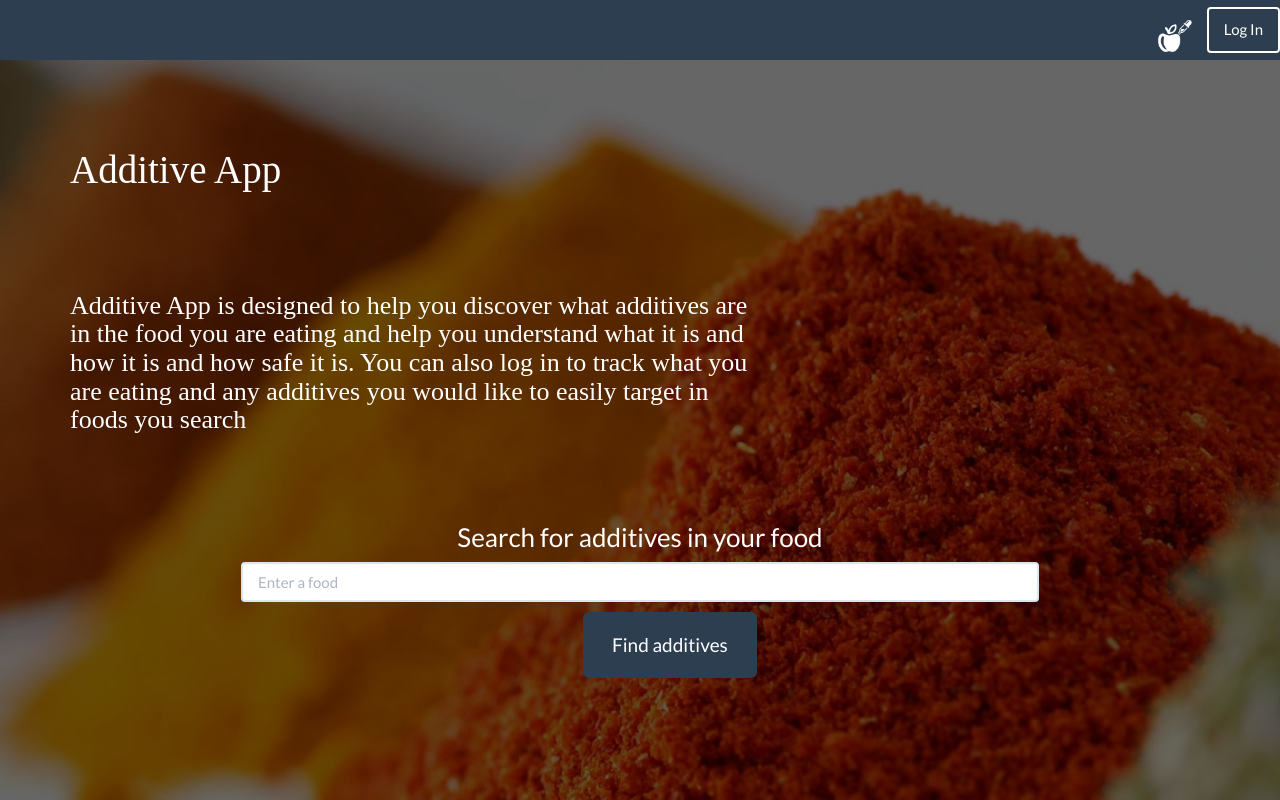
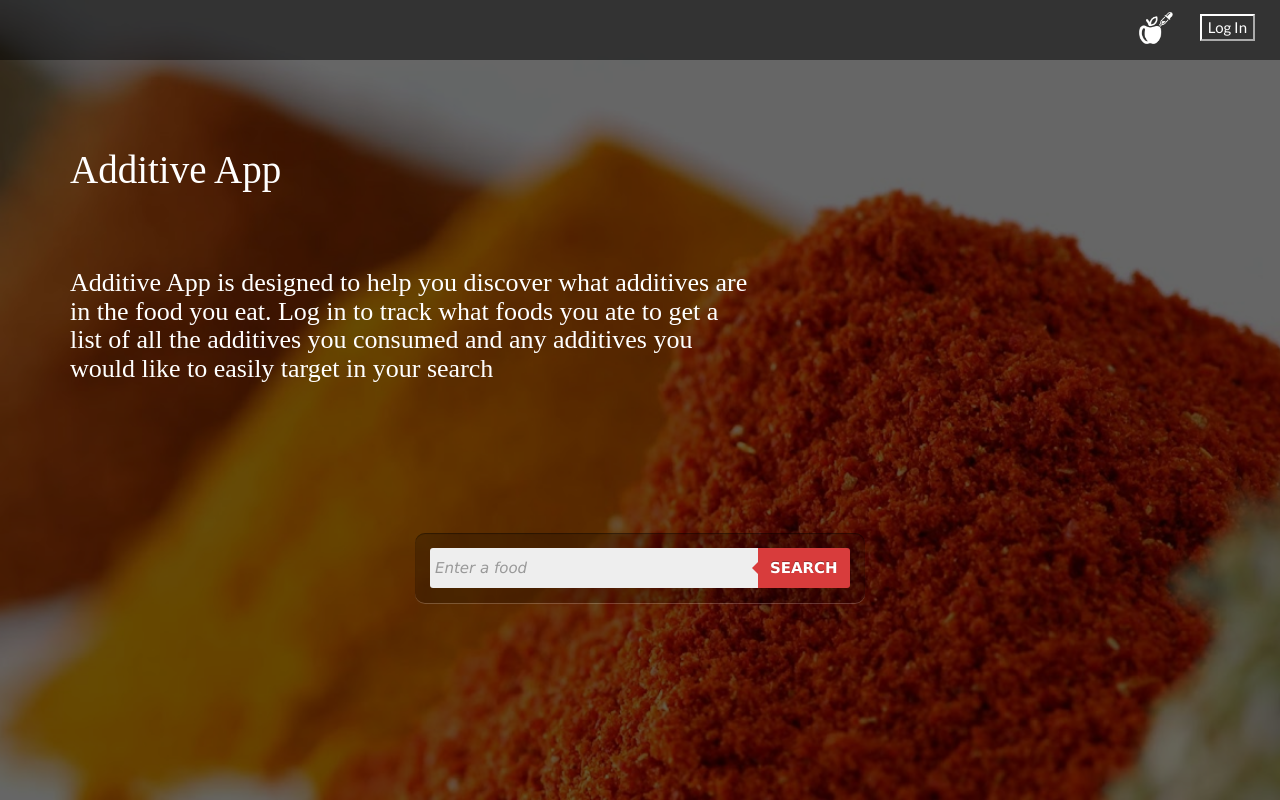
Before and after one commit to gkmarsella/Additives, a Flask app: page / in a window 1280 px wide. Run offline with Flask 2, Linux system fonts and the light colour scheme; some libraries are stand-ins or nearby versions.

Commit message:
added transparancy to nav bar. Changed header text. Added new search bar styling

```diff
--- /dev/null
+++ b/static/search.css
@@ -0,0 +1,111 @@
+.cf:before, .cf:after{
+    content:"";
+    display:table;
+}
+
+.cf:after{
+    clear:both;
+}
+
+.cf{
+    zoom:1;
+}
+
+.form-wrapper {
+    width: 450px;
+    padding: 15px;
+    margin: 150px auto 50px auto;
+    background: #444;
+    background: rgba(0,0,0,.2);
+    border-radius: 10px;
+    box-shadow: 0 1px 1px rgba(0,0,0,.4) inset, 0 1px 0 rgba(255,255,255,.2);
+}
+
+/* Form text input */
+
+.form-wrapper input {
+    width: 78%;
+    height: 40px;
+    padding: 10px 5px;
+    float: left;
+    font: bold 15px 'lucida sans', 'trebuchet MS', 'Tahoma';
+    border: 0;
+    background: #eee;
+    border-radius: 3px 0 0 3px;
+}
+
+.form-wrapper input:focus {
+    outline: 0;
+    background: #fff;
+    box-shadow: 0 0 2px rgba(0,0,0,.8) inset;
+}
+
+.form-wrapper input::-webkit-input-placeholder {
+   color: #999;
+   font-weight: normal;
+   font-style: italic;
+}
+
+.form-wrapper input:-moz-placeholder {
+    color: #999;
+    font-weight: normal;
+    font-style: italic;
+}
+
+.form-wrapper input:-ms-input-placeholder {
+    color: #999;
+    font-weight: normal;
+    font-style: italic;
+}
+
+/* Form submit button */
+.form-wrapper button {
+    overflow: visible;
+    position: relative;
+    float: right;
+    border: 0;
+    padding: 0;
+    cursor: pointer;
+    height: 40px;
+    width: 22%;
+    font: bold 15px/40px 'lucida sans', 'trebuchet MS', 'Tahoma';
+    color: #fff;
+    text-transform: uppercase;
+    background: #d83c3c;
+    border-radius: 0 3px 3px 0;
+    text-shadow: 0 -1px 0 rgba(0, 0 ,0, .3);
+}
+
+.form-wrapper button:hover{
+    background: #e54040;
+}
+
+.form-wrapper button:active,
+.form-wrapper button:focus{
+    background: #c42f2f;
+	outline: 0;
+}
+
+.form-wrapper button:before { /* left arrow */
+    content: '';
+    position: absolute;
+    border-width: 8px 8px 8px 0;
+    border-style: solid solid solid none;
+    border-color: transparent #d83c3c transparent;
+    top: 12px;
+    left: -6px;
+}
+
+.form-wrapper button:hover:before{
+    border-right-color: #e54040;
+}
+
+.form-wrapper button:focus:before,
+.form-wrapper button:active:before{
+        border-right-color: #c42f2f;
+}
+
+.form-wrapper button::-moz-focus-inner { /* remove extra button spacing for Mozilla Firefox */
+    border: 0;
+    padding: 0;
+}
--- a/static/style.css
+++ b/static/style.css
@@ -156,11 +156,11 @@ h3 {
 
 #description-box {
 	width: 60%;
-	padding-top: 6%;
+	padding-top: 4%;
 }
 
 #search-box {
-	padding-top: 5%;
+	padding-top: 8%;
 }
 
 @media screen and (max-width: 650px) {
@@ -180,15 +180,36 @@ body {
 	float: right;
 }
 
-#login-button {
+.login-button {
+	color: white;
+	background-color: rgba(255, 255, 255, 0);
+	border-color: white;
+	margin-top: 6%;
+	margin-right: 25px;
+    margin-top: 14px;
+    margin-left: 12px;
+}
+
+.login-button:hover {
+	background-color: rgba(255, 255, 255, 1);
+}
+
+.search-button {
 	color: white;
 	background-color: rgba(255, 255, 255, 0);
 	border-color: white;
 	margin-top: 6%;
 }
 
-.navbar {
-   background-color: transparent;
-   background: transparent;
-   border-color: transparent;
+.navbar{
+    border: none;
+    border-radius: 0;
+    background-color: rgba(0,0,0,0.5);
 }
+
+#navbar-icon{
+    float: left;
+    padding: 11.5px 15px;
+    font-size: 19px;
+    height: 60px;
+}
--- a/templates/search.html
+++ b/templates/search.html
@@ -1,5 +1,7 @@
 {% extends 'base.html' %}
 {% block content %}
+
+<link rel="stylesheet" href="{{ url_for('static', filename='search.css')}}">
 
 <!-- Background -->
   <div id="bg">
@@ -8,13 +10,13 @@
 
   <!-- Navbar -->
 
-<nav class="navbar transparent navbar-default navbar-right navbar-fixed-top">
+<nav class="navbar navbar-right navbar-fixed-top">
 	<div class="container-fluid">
 		<div class="navbar-header" id="nav-elements">
-			<a class="navbar-brand" href="{{url_for('search')}}">
+			<a id="navbar-icon" class="navbar-brand" href="{{url_for('search')}}">
 				<img class="icon" src="{{url_for('static', filename='images/icon.png')}}">
 			</a>
-			<button type="button" id="login-button" class="btn" data-toggle="modal" data-target=".bs-example-modal-lg">Log In</button>
+			<button type="button" class="login-button" class="btn" data-toggle="modal" data-target=".bs-example-modal-lg">Log In</button>
 		</div>
 	</div>
 </nav>
@@ -24,18 +26,17 @@
   <h1 id="title">Additive App</h1>
 
 	<div id="description-box">
-  		<h3 id="description">Additive App is designed to help you discover what additives are in the food you are eating and help you understand what it is and how it is and how safe it is. You can also log in to track what you are eating and any additives you would like to easily target in foods you search</h3>
+  		<h3 id="description">Additive App is designed to help you discover what additives are in the food you eat. Log in to track what foods you ate to get a list of all the additives you consumed and any additives you would like to easily target in your search</h3>
 	</div>
 
 
+		<!-- <div id="search-box"></div> -->
 
-	<div>
-		<div id="search-box"><h3 style="color: white;">Search for additives in your food</h3></div>
 			<div class="bardiv form-group">
-				<form action="{{url_for('results')}}" method="GET">
-					<input class=" searchbar form-control" style="height:40px;" id="searchbar" type="text" name="search-food" placeholder="Enter a food">
-					<input class="btn btn-primary btn-lg" align="center" style="display: block; margin-left: 45%; margin-top: 10px;" id="submitbutton" type="submit" value="Find additives">
+				<form action="{{url_for('results')}}" method="GET" class="form-wrapper cf">
+					<input type="text" name="search-food" placeholder="Enter a food" required>
+					<button type="submit">search</button>
 				</form>
 			</div>
-	</div>
+
 {% endblock %}
```
